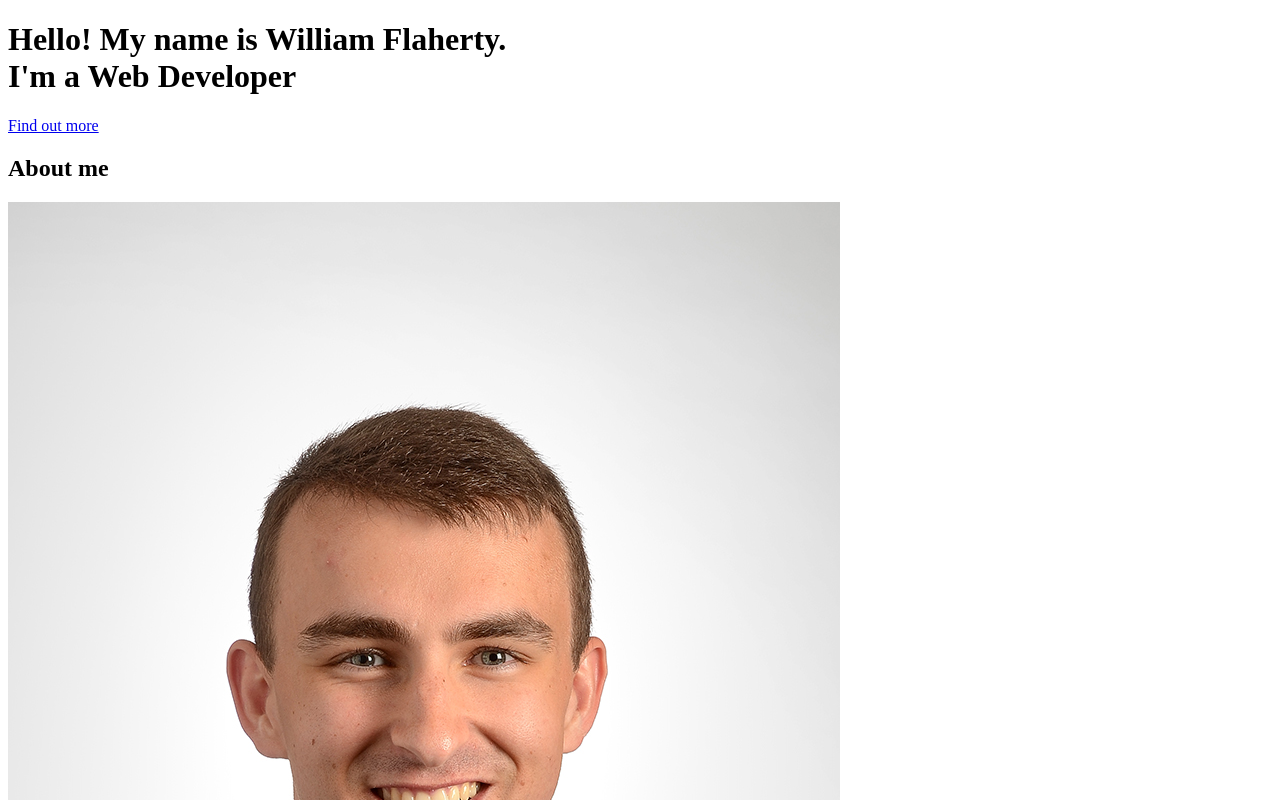
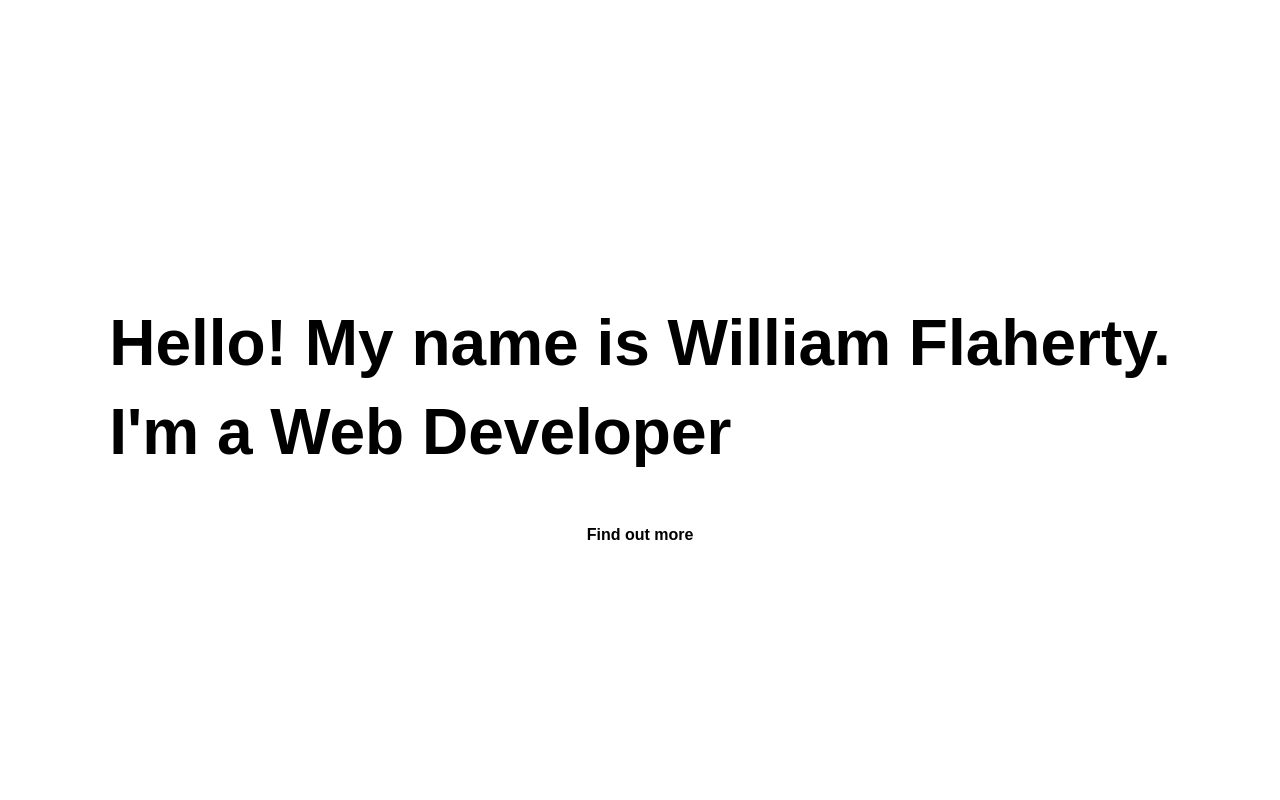
Before and after one commit to wflaherty02/gdgworkshop, a plain HTML site: page index.html in a window 1280 px wide. Shown: the top 800 px of the page. Drawn offline with Linux system fonts and the light colour scheme.

Commit message:
added styles

```diff
--- a/index.html
+++ b/index.html
@@ -3,18 +3,20 @@
 
 <head>
     <title>My Awesome Portfolio</title>
+    <link rel="stylesheet" href="style.css">
+    <meta name="viewport" content="width=device-width", initial-scale="1">
 </head>
 
 <body>
     <header>
-        <h1>Hello! My name is <span> William Flaherty</span>.<br>
+        <h1>Hello! My name is <span class="heading-highlight"> William Flaherty</span>.<br>
         I'm a Web Developer</h1>
-        <a href="#">Find out more</a>
+        <a href="#" class="button">Find out more</a>
     </header>
     <main>
-        <section>
+        <section class="about">
             <h2>About me</h2>
-            <img src="will.jpg" alt="A portrait photograph of a
+            <img src="will.jpg" class=about-img alt="A portrait photograph of a
              business man smiling at the camera.">
             <p>Lorem ipsum dolor sit amet, consectetur adipiscing elit.
                 Duis accumsan vehicula rutrum. Phasellus fringilla, nisl
--- /dev/null
+++ b/reset.css
@@ -0,0 +1,55 @@
+/* http://meyerweb.com/eric/tools/css/reset/
+   v2.0 | 20110126
+   License: none (public domain)
+*/
+
+html, body, div, span, applet, object, iframe,
+h1, h2, h3, h4, h5, h6, p, blockquote, pre,
+a, abbr, acronym, address, big, cite, code,
+del, dfn, em, img, ins, kbd, q, s, samp,
+small, strike, strong, sub, sup, tt, var,
+b, u, i, center,
+dl, dt, dd, ol, ul, li,
+fieldset, form, label, legend,
+table, caption, tbody, tfoot, thead, tr, th, td,
+article, aside, canvas, details, embed,
+figure, figcaption, footer, header, hgroup,
+menu, nav, output, ruby, section, summary,
+time, mark, audio, video {
+	margin: 0;
+	padding: 0;
+	border: 0;
+	font-size: 100%;
+	font: inherit;
+	vertical-align: baseline;
+}
+/* HTML5 display-role reset for older browsers */
+article, aside, details, figcaption, figure,
+footer, header, hgroup, menu, nav, section {
+	display: block;
+}
+body {
+	line-height: 1;
+}
+ol, ul {
+	list-style: none;
+}
+blockquote, q {
+	quotes: none;
+}
+blockquote:before, blockquote:after,
+q:before, q:after {
+	content: '';
+	content: none;
+}
+table {
+	border-collapse: collapse;
+	border-spacing: 0;
+}
+
+html {
+	box-sizing: border-box;
+  }
+  *, *:before, *:after {
+	box-sizing: inherit;
+  }
--- /dev/null
+++ b/style.css
@@ -0,0 +1,68 @@
+:root{
+    --primary: blue
+    --spacing: 4rem
+}
+
+body {
+    font-family: arial, helvetica, sans-serif;
+}
+
+header{
+    height: 100vh;
+    display: flex;
+    flex-direction: column;
+    justify-content: center;
+    align-items: center;
+    padding: 2cm
+}
+
+html {
+	box-sizing: border-box;
+  }
+  *, *:before, *:after {
+	box-sizing: inherit;
+  }
+
+h1{
+    margin-bottom: 2rem;
+    font-size: clamp(2rem, 5vw, 6rem);
+    font-weight: bold;
+    line-height: 1.4em;
+}
+
+h2{
+    margin-bottom: var(--spacing);
+    text-align: center;
+    font-size: 3vw;
+    font-weight: bold;
+    text-transform: uppercase;
+}
+
+.heading-highlight {
+    color: var(--primary);
+}
+
+.button {
+    border: 1px solid var(--primary);
+    padding: 1rem;
+    font-weight: bold;
+    text-decoration: none;
+    color: var(--primary);
+}
+
+.about {
+    padding: var(--spacing);
+    color: white;
+    background-color: var(--primary)
+}
+
+.about-img{
+    max-width: 350px;
+    margin-bottom: 1rem;
+}
+
+p {
+    font-size: 1 rem;
+    line-height: 1.4rem;
+    margin-bottom: 1em;
+}
```
Also changed, not shown: aapm.png (added).
